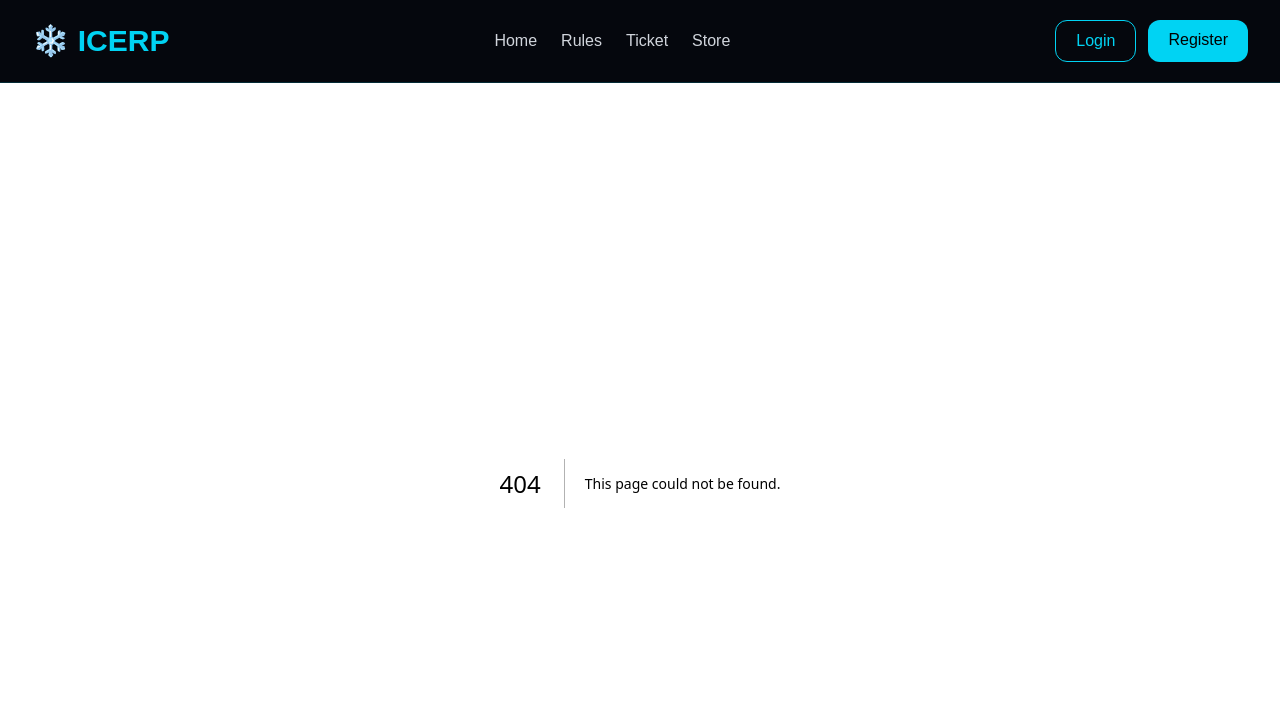
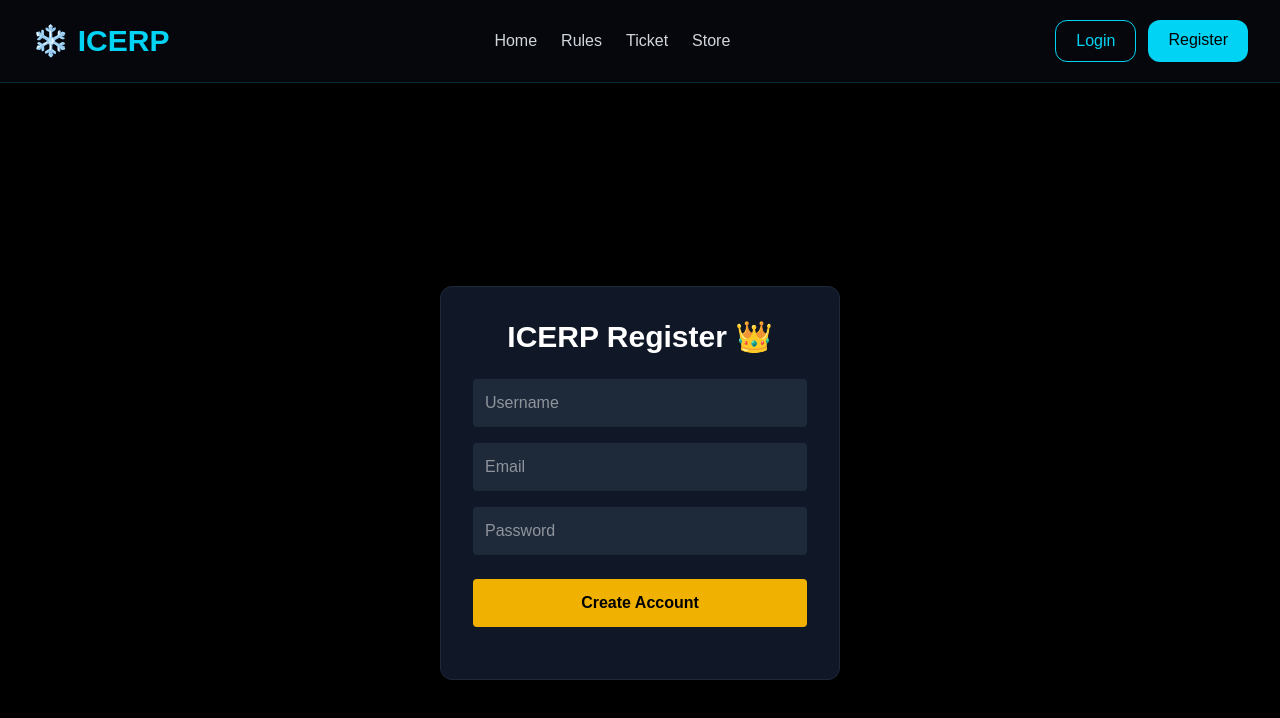
Before and after one commit to senpaixtube-del/ICERP, a Next.js app in the folder client/: page /register in a window 1280 px wide. Before the commit this address had no page. Shown: the top 718 px of the page. Built offline with nearby package versions, Linux system fonts and the light colour scheme.

Commit message:
fix register api

```diff
--- /dev/null
+++ b/client/app/register/page.jsx
@@ -0,0 +1,270 @@
+"use client";
+
+import { useState } from "react";
+import { useRouter } from "next/navigation";
+
+
+export default function RegisterPage() {
+
+
+    const router = useRouter();
+
+
+    const [form, setForm] = useState({
+        username: "",
+        email: "",
+        password: ""
+    });
+
+
+    const [message, setMessage] = useState("");
+
+    const [loading, setLoading] = useState(false);
+
+
+
+    async function register() {
+
+
+        setLoading(true);
+        setMessage("");
+
+        try {
+
+
+            const res = await fetch(
+                "https://icerp.up.railway.app/api/auth/register",
+                {
+                    method: "POST",
+
+                    headers: {
+                        "Content-Type": "application/json"
+                    },
+
+                    body: JSON.stringify(form)
+                }
+            );
+
+
+
+            const data = await res.json();
+
+
+
+            if (res.ok) {
+
+                setMessage(
+                    "Account created successfully ✅"
+                );
+
+
+                setTimeout(() => {
+
+                    router.push("/login");
+
+                }, 1500);
+
+
+            } else {
+
+
+                setMessage(
+                    data.message || "Register failed"
+                );
+
+
+            }
+
+
+
+        } catch (err) {
+
+
+            setMessage(
+                "Server connection error"
+            );
+
+
+        }
+
+
+        setLoading(false);
+
+    }
+
+
+
+
+
+    return (
+
+        <div className="
+min-h-screen
+bg-black
+flex
+items-center
+justify-center
+text-white
+">
+
+
+            <div className="
+w-[400px]
+bg-gray-900
+border
+border-gray-800
+rounded-xl
+p-8
+">
+
+
+                <h1 className="
+text-3xl
+font-bold
+mb-6
+text-center
+">
+
+                    ICERP Register 👑
+
+                </h1>
+
+
+
+                <input
+
+                    className="
+w-full
+bg-gray-800
+p-3
+rounded
+mb-4
+outline-none
+"
+
+                    placeholder="Username"
+
+                    onChange={(e) =>
+
+                        setForm({
+                            ...form,
+                            username: e.target.value
+                        })
+
+                    }
+
+                />
+
+
+
+                <input
+
+                    className="
+w-full
+bg-gray-800
+p-3
+rounded
+mb-4
+outline-none
+"
+
+                    placeholder="Email"
+
+                    type="email"
+
+                    onChange={(e) =>
+
+                        setForm({
+                            ...form,
+                            email: e.target.value
+                        })
+
+                    }
+
+                />
+
+
+
+
+                <input
+
+                    className="
+w-full
+bg-gray-800
+p-3
+rounded
+mb-6
+outline-none
+"
+
+                    placeholder="Password"
+
+                    type="password"
+
+                    onChange={(e) =>
+
+                        setForm({
+                            ...form,
+                            password: e.target.value
+                        })
+
+                    }
+
+                />
+
+
+
+
+                <button
+
+                    onClick={register}
+
+                    disabled={loading}
+
+                    className="
+w-full
+bg-yellow-500
+text-black
+font-bold
+p-3
+rounded
+hover:bg-yellow-400
+"
+
+                >
+
+
+                    {
+                        loading
+                            ?
+                            "Creating..."
+                            :
+                            "Create Account"
+                    }
+
+
+                </button>
+
+
+
+                <p className="
+text-center
+mt-5
+text-sm
+">
+
+                    {message}
+
+                </p>
+
+
+
+            </div>
+
+
+        </div>
+
+    );
+
+
+}
```
